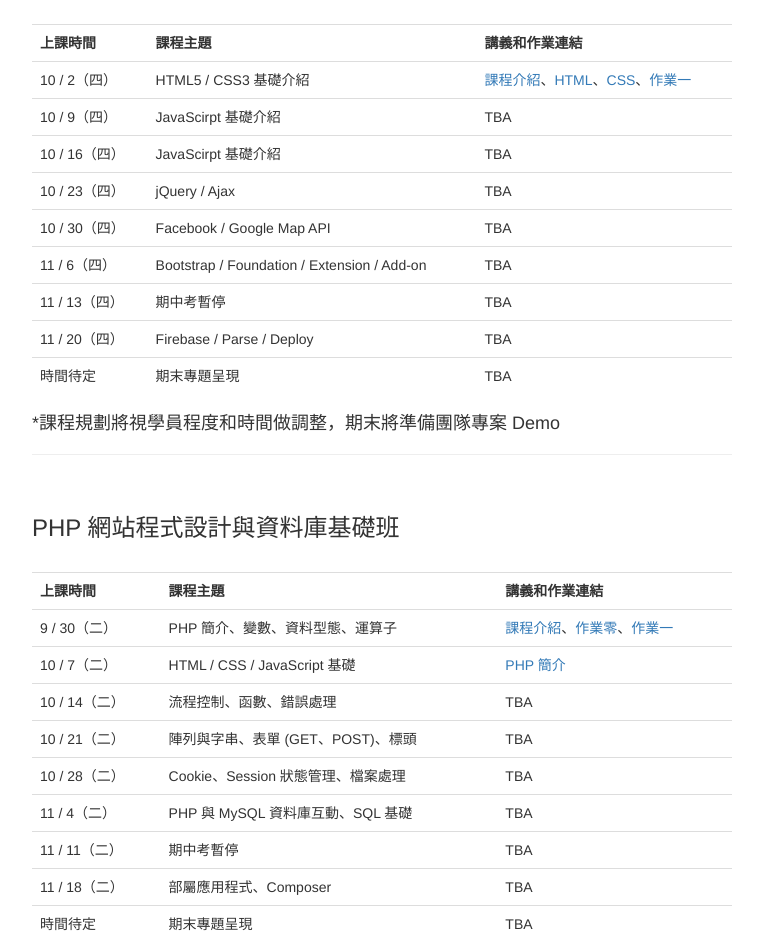
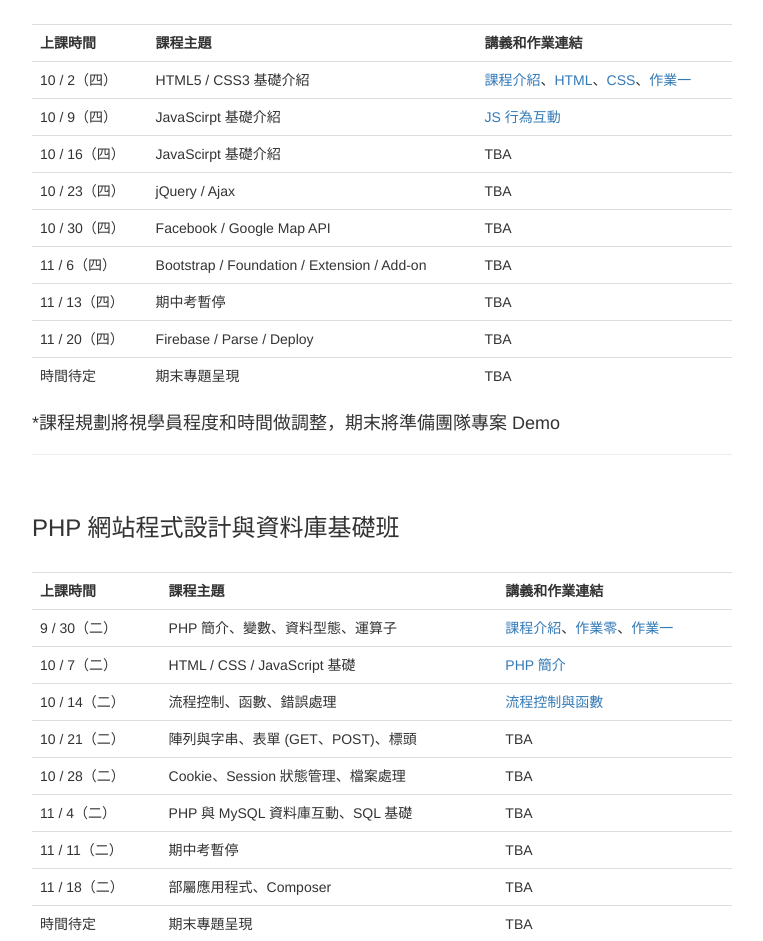
Before and after one commit to kdchang/web-programming-course, a PHP site: the page made by course.html in a window 1280 px wide. Shown: the part 152-1093 px from the top of the page, without its empty margins (258-1021 px from the left). Run offline with PHP 8.4, Linux system fonts and the light colour scheme; some libraries are stand-ins or nearby versions.

Commit message:
upload 10/9, 10/14 slides

```diff
--- a/course.html
+++ b/course.html
@@ -69,7 +69,7 @@
                     <tr>
                         <td>10 / 9（四）</td>
                         <td>JavaScirpt 基礎介紹</td>
-                        <td>TBA</td>
+                        <td><a href="http://slides.com/kd-chang/f2e-javascript" target="_blank">JS 行為互動</a></td>
                     </tr>
                     <tr>
                         <td>10 / 16（四）</td>
@@ -131,7 +131,7 @@
                     <tr>
                         <td>10 / 14（二）</td>
                         <td>流程控制、函數、錯誤處理</td>
-                        <td>TBA</td>
+                        <td><a href="http://slides.com/kd-chang/php-flow-control-function-error-handle" target="_blank">流程控制與函數</a></td>
                     </tr>
                     <tr>
                         <td>10 / 21（二）</td>
```
Also changed, not shown: examples/Ch03/demo.php (+6 -6 lines).
